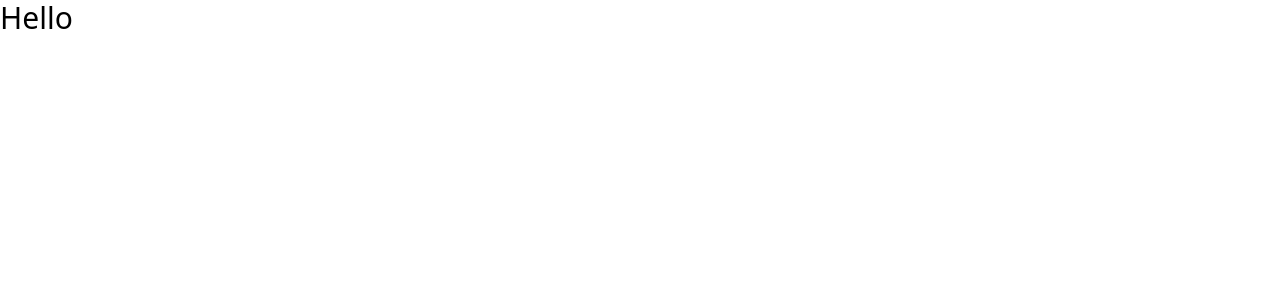
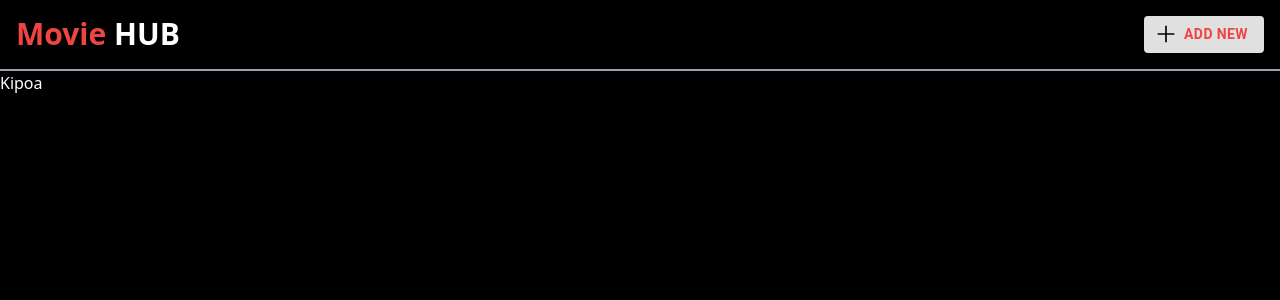
Before and after one commit to Ujjal-ENG/movie-hub-for-entertainer, a React (Create React App) app: page / in a window 1280 px wide. Shown: the top 300 px of the page. Built offline with nearby package versions, Linux system fonts and the light colour scheme.

Commit message:
done the header section

```diff
--- a/package.json
+++ b/package.json
@@ -3,6 +3,9 @@
     "version": "0.1.0",
     "private": true,
     "dependencies": {
+        "@emotion/react": "^11.10.6",
+        "@emotion/styled": "^11.10.6",
+        "@mui/material": "^5.11.13",
         "@testing-library/jest-dom": "^5.16.5",
         "@testing-library/react": "^13.4.0",
         "@testing-library/user-event": "^13.5.0",
--- a/src/App.jsx
+++ b/src/App.jsx
@@ -1,9 +1,11 @@
 import React from 'react';
+import Header from './components/Header';
 
 const App = () => {
     return (
         <>
-            <h1 className="text-3xl">Hello</h1>
+            <Header />
+            <h1>Kipoa</h1>
         </>
     );
 };
--- /dev/null
+++ b/src/components/Header.jsx
@@ -0,0 +1,18 @@
+import React from 'react';
+import { GrAdd } from 'react-icons/gr';
+import { Button } from '@mui/material';
+const Header = () => {
+    return (
+        <div className="text-3xl text-red-500 font-bold [-3 border-b-2 border-gray-400 flex items-center justify-between p-4">
+            <span>
+                Movie <span className="text-white uppercase">Hub</span>{' '}
+            </span>
+
+            <Button variant="contained" color="inherit" startIcon={<GrAdd />}>
+                <span className="text-red-500 flex items-center cursor-pointer font-bold">Add New</span>
+            </Button>
+        </div>
+    );
+};
+
+export default Header;
--- a/src/index.css
+++ b/src/index.css
@@ -1,3 +1,8 @@
 @tailwind base;
 @tailwind components;
 @tailwind utilities;
+
+body {
+    background-color: black;
+    color: white;
+}
```
Also changed, not shown: 1 other file (tests, documents, lock files or other folders).
